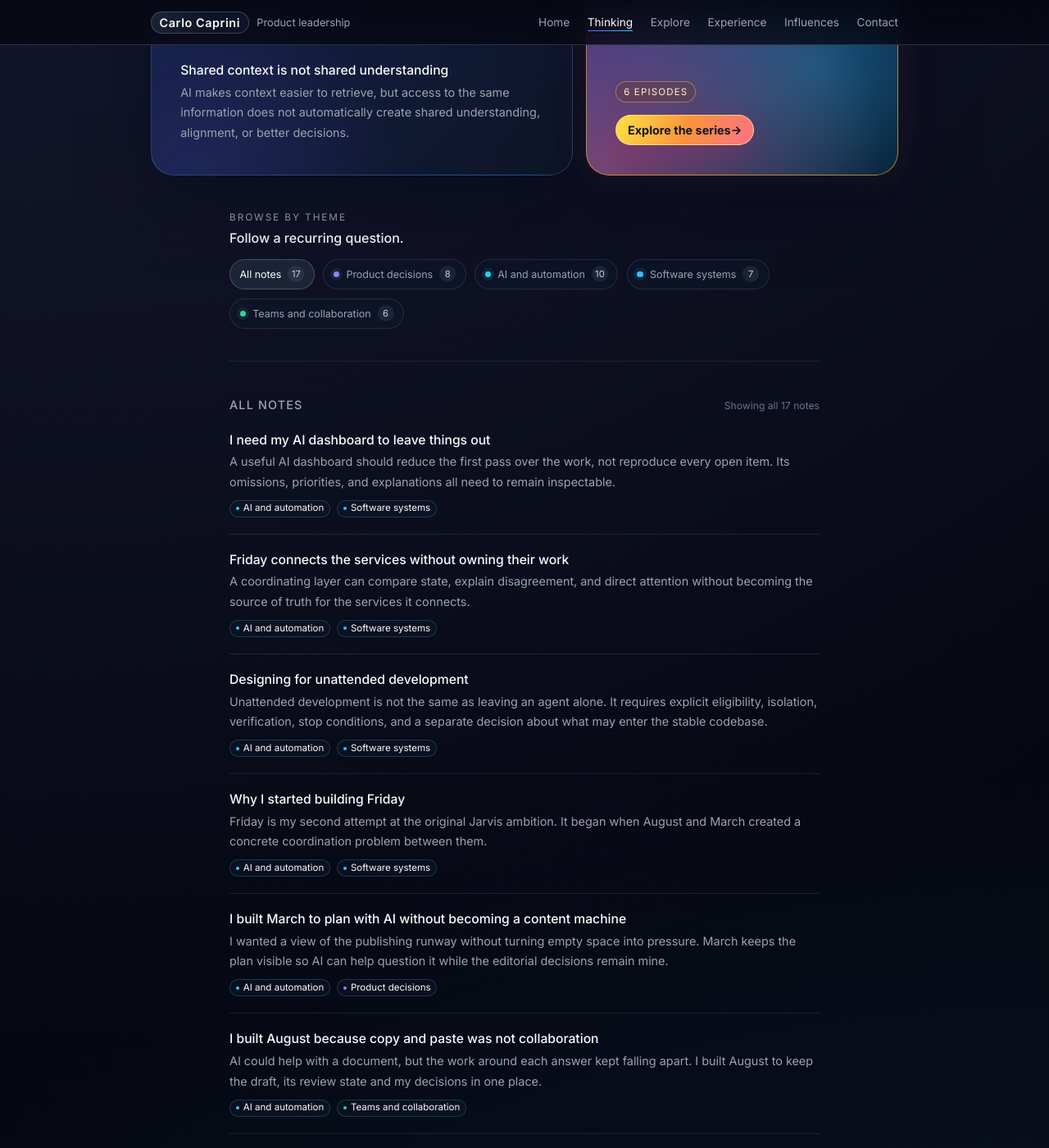
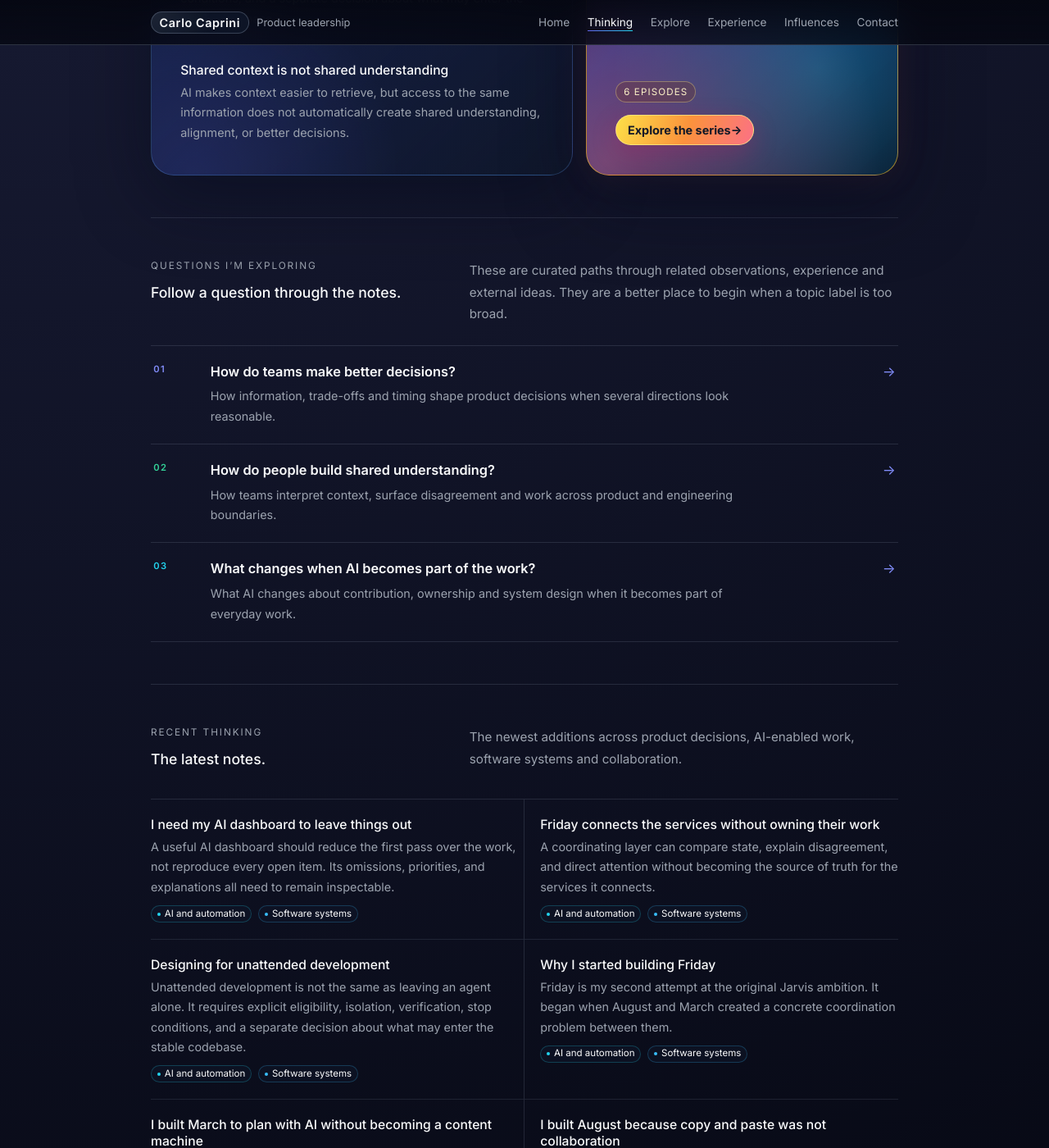
Before and after one commit to carlocaprini/carlocaprini.github.io, a Jekyll site: the page built from pages/thinking.md, in a window 1280 px wide and 1400 px high, scrolled down 1196 px. Shown: the whole window at 82% size. Built offline with Jekyll 4.4.1, drawn with Linux system fonts in a browser that asks for light colours; some of the changed text lies outside the part shown.

Commit message:
Restructure Thinking for discovery

```diff
--- a/_layouts/thinking.html
+++ b/_layouts/thinking.html
@@ -89,11 +89,63 @@ layout: default
         </section>
       {% endif %}
       </div>
+
+      <section class="thinking-discovery-section" aria-labelledby="thinking-questions-title">
+        <div class="explore-intro thinking-questions-intro">
+          <div>
+            <div class="section-eyebrow">Questions I’m exploring</div>
+            <h2 class="section-title" id="thinking-questions-title">Follow a question through the notes.</h2>
+          </div>
+          <p class="section-description">These are curated paths through related observations, experience and external ideas. They are a better place to begin when a topic label is too broad.</p>
+        </div>
+        <ol class="question-path-list question-path-list--compact">
+          {% for question in site.data.questions.questions %}
+            <li class="question-path-item question-path-item--{{ question.slug }}">
+              <a href="{{ '/explore/' | append: question.slug | append: '/' | relative_url }}">
+                <span class="question-path-index" aria-hidden="true">0{{ forloop.index }}</span>
+                <span class="question-path-content">
+                  <strong>{{ question.title }}</strong>
+                  <span>{{ question.description }}</span>
+                </span>
+                <span class="question-path-arrow" aria-hidden="true">→</span>
+              </a>
+            </li>
+          {% endfor %}
+        </ol>
+      </section>
+
+      {% if page.recent_notes %}
+        <section class="thinking-discovery-section" aria-labelledby="recent-thinking-title">
+          <div class="explore-intro thinking-recent-intro">
+            <div>
+              <div class="section-eyebrow">{{ page.recent_notes.eyebrow }}</div>
+              <h2 class="section-title" id="recent-thinking-title">{{ page.recent_notes.title }}</h2>
+            </div>
+            <p class="section-description">{{ page.recent_notes.description }}</p>
+          </div>
+          <ul class="article-list thinking-recent-list">
+            {% for note in sorted_notes limit: page.recent_notes.limit %}
+              <li>
+                <a href="{{ note.url | relative_url }}">{{ note.title }}</a>
+                <span class="article-list-summary">{{ note.summary }}</span>
+                <span class="content-topic-list" aria-label="Topics">
+                  {% for note_topic in note.topics %}
+                    {% assign topic_data = site.data.topics | where: "slug", note_topic | first %}
+                    <a class="content-topic-link content-topic-link--{{ note_topic }}" href="{{ '/explore/' | relative_url }}#{{ note_topic }}">{{ topic_data.label | default: note_topic }}</a>
+                  {% endfor %}
+                </span>
+              </li>
+            {% endfor %}
+          </ul>
+        </section>
+      {% endif %}
+
+      <section class="thinking-discovery-section thinking-all-section" aria-labelledby="all-notes">
       <nav class="thinking-topic-navigation" aria-labelledby="thinking-topic-title">
         <div class="thinking-topic-heading">
           <div>
-            <div class="section-eyebrow">Browse by theme</div>
-            <h2 class="thinking-topic-title" id="thinking-topic-title">Follow a recurring question.</h2>
+            <div class="section-eyebrow">Browse by topic</div>
+            <h2 class="thinking-topic-title" id="thinking-topic-title">Filter the complete collection.</h2>
           </div>
         </div>
         <div class="topic-filter-board">
@@ -118,7 +170,7 @@ layout: default
       </nav>
       <div class="article-list-wrap">
         <div class="thinking-list-heading">
-          <h2 class="article-list-title" id="all-notes">All notes</h2>
+          <h2 class="article-list-title" id="all-notes">All thinking</h2>
           <p class="thinking-filter-status" id="thinking-filter-status" aria-live="polite">Showing all {{ sorted_notes.size }} notes</p>
         </div>
         <ul class="article-list" id="thinking-note-list">
@@ -138,6 +190,7 @@ layout: default
           {% endfor %}
         </ul>
       </div>
+      </section>
     </div>
   </section>
 </div>
@@ -172,7 +225,7 @@ layout: default
         if (isVisible) visibleCount += 1;
       });
 
-      listTitle.textContent = topic === "all" ? "All notes" : labelFor(topic);
+      listTitle.textContent = topic === "all" ? "All thinking" : labelFor(topic);
       status.textContent = topic === "all"
         ? "Showing all " + visibleCount + " notes"
         : "Showing " + visibleCount + " notes";
--- a/assets/css/main.css
+++ b/assets/css/main.css
@@ -2359,6 +2359,51 @@ main {
   margin: 0;
 }
 
+.thinking-discovery-section {
+  margin-top: 3.2rem;
+  padding-top: 3.2rem;
+  border-top: 1px solid var(--color-line);
+}
+
+.thinking-questions-intro,
+.thinking-recent-intro {
+  margin-bottom: 1rem;
+}
+
+.question-path-list--compact .question-path-item a {
+  padding-top: 1.3rem;
+  padding-bottom: 1.3rem;
+}
+
+.thinking-recent-list {
+  display: grid;
+  grid-template-columns: repeat(2, minmax(0, 1fr));
+  border-top: 1px solid var(--color-line);
+}
+
+.thinking-recent-list li {
+  min-width: 0;
+  padding: 1.35rem 1.2rem 1.35rem 0;
+}
+
+.thinking-recent-list li:nth-child(odd) {
+  border-right: 1px solid var(--color-line);
+}
+
+.thinking-recent-list li:nth-child(even) {
+  padding-right: 0;
+  padding-left: 1.2rem;
+}
+
+.thinking-recent-list li:nth-last-child(-n + 2) {
+  border-bottom: 0;
+}
+
+.thinking-all-section .thinking-topic-navigation {
+  padding-top: 0;
+  border-top: 0;
+}
+
 .thinking-topic-navigation {
   max-width: 720px;
   margin: 0 auto 2.8rem;
@@ -3319,6 +3364,22 @@ main {
     grid-template-columns: minmax(0, 1fr);
   }
 
+  .thinking-recent-list {
+    grid-template-columns: minmax(0, 1fr);
+  }
+
+  .thinking-recent-list li,
+  .thinking-recent-list li:nth-child(even) {
+    padding-right: 0;
+    padding-left: 0;
+    border-right: 0;
+    border-bottom: 1px solid var(--color-line);
+  }
+
+  .thinking-recent-list li:last-child {
+    border-bottom: 0;
+  }
+
   .thinking-entry-grid,
   .home-featured-grid,
   .series-overview {
--- a/pages/thinking.md
+++ b/pages/thinking.md
@@ -29,6 +29,11 @@ start_here:
     - url: /thinking/shared-context-is-not-shared-understanding/
 featured_series:
   slug: building-my-ai-operating-system
+recent_notes:
+  eyebrow: Recent thinking
+  title: The latest notes.
+  description: The newest additions across product decisions, AI-enabled work, software systems and collaboration.
+  limit: 6
 # Order of notes on the list. Title and summary come from each article's front matter.
 articles:
   - url: /thinking/i-need-my-ai-dashboard-to-leave-things-out/
```
Also changed, not shown: other parts of pages/thinking.md (+1 -1 lines), tests/browser/site.spec.js (+9 -0 lines).
